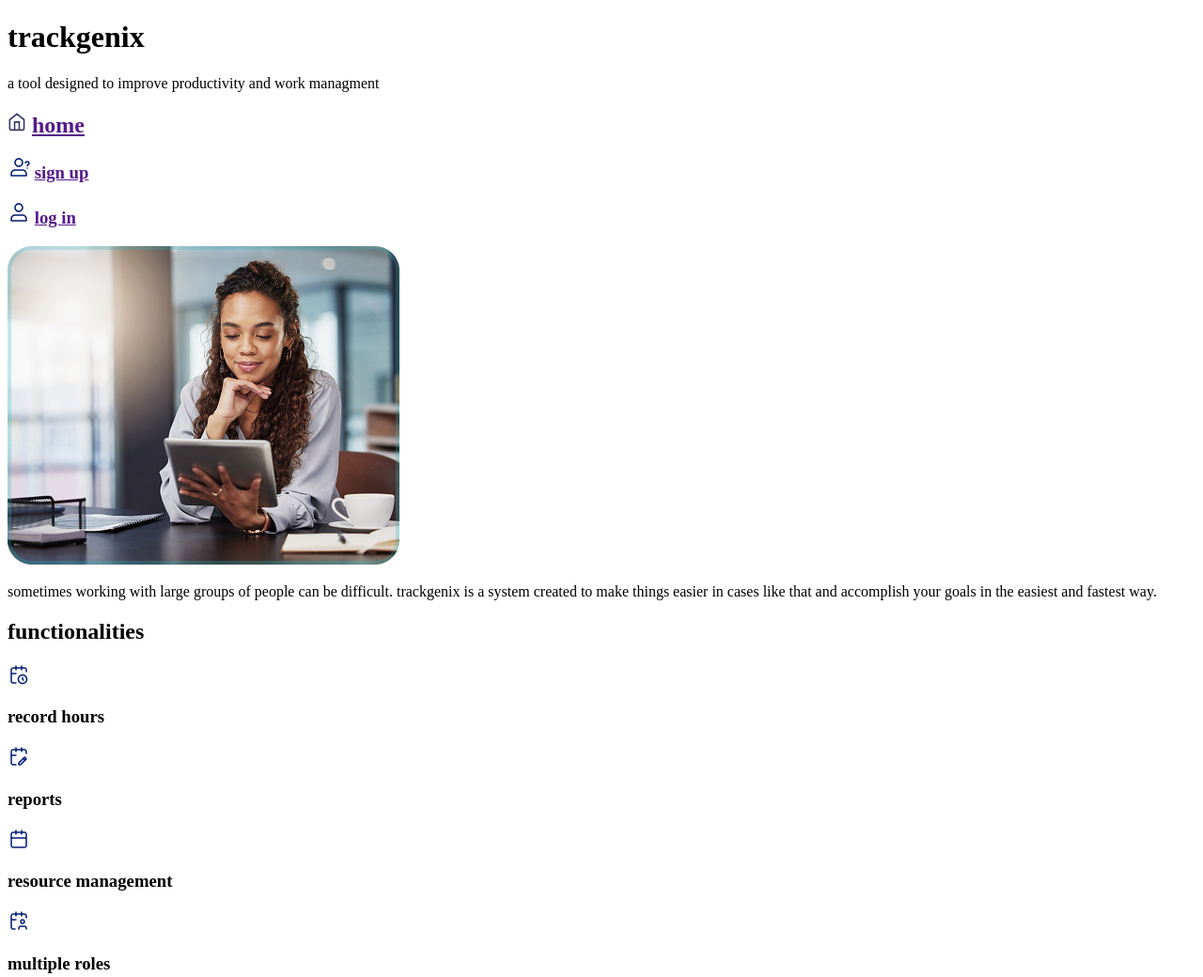
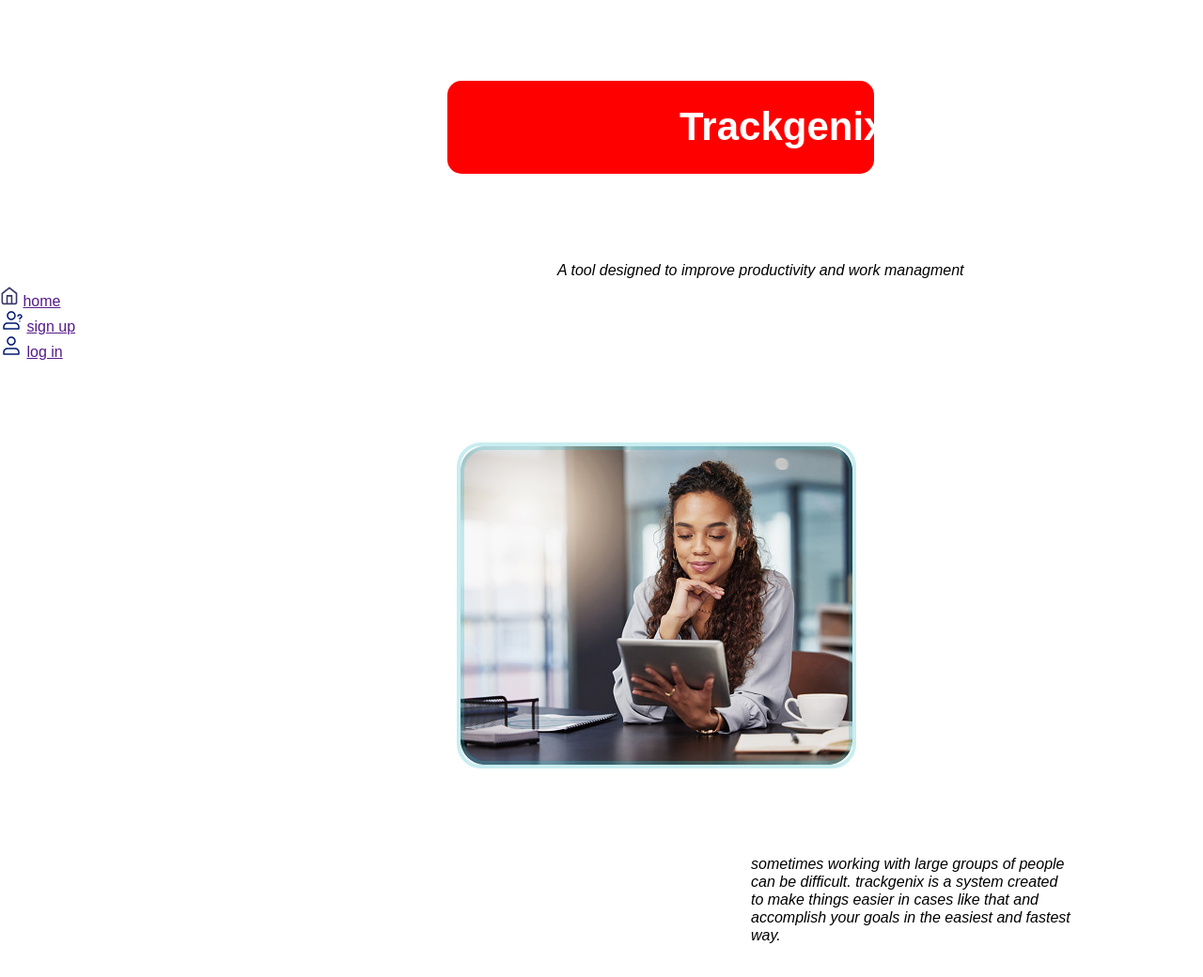
Before and after one commit to FabianDutraSilva/BaSP-A2022-Etapa-1, a plain HTML site: page Week-03/index.html in a window 1280 px wide. Shown: the top 1040 px of the page at 94% size. Drawn offline with Linux system fonts and the light colour scheme.

Commit message:
BaSP-W03-2022: add first page

```diff
--- /dev/null
+++ b/Week-03/css/style.css
@@ -0,0 +1,57 @@
+body{
+    color:#000000;
+    background: #FFFFFF;
+    font-family: Arial, Helvetica, sans-serif;
+}
+h1{
+    color: #FFFFFF;
+    background: #FF0000;
+
+    text-transform: capitalize;
+    font-style: normal;
+    font-weight: 700;
+    font-size: 42px;
+    line-height: 49px;
+
+    border-radius: 15px;
+    padding-top: 24px;
+    padding-bottom: 26px;
+    padding-left: 247px;
+    padding-right: 195px;
+    margin: 86px 350px 93px 476px;
+}
+.subtitle{
+    color: #000000;
+
+    width: 439px;
+    height: 25px;
+
+    font-style: italic;
+    font-weight: 400;
+    font-size: 16px;
+    line-height: 19px;
+    margin: 0px 480px 0px 593px;
+
+}
+.p1{
+    margin: 88px 139px 241px 486px;
+}
+#portrait{
+    box-sizing: border-box;
+    border: 4px solid rgba(39, 185, 194, 0.25);
+    border-radius: 26px;
+}
+#portrait-text{
+    width: 342px;
+    height: 124px;
+
+    font-style: italic;
+    font-weight: 400;
+    font-size: 16px;
+    line-height: 19px;
+
+    color: #000000;
+
+    float: right;
+    padding-top: 89px;
+}
--- a/Week-03/index.html
+++ b/Week-03/index.html
@@ -5,6 +5,11 @@
         <meta http-equiv="X-UA-Compatible" content="IE=edge">
         <meta name="viewport" content="width=device-width, initial-scale=1.0">
         <meta name="description" content="trackgenix landing page">
+        <link rel="stylesheet" href="css/reset.css">
+        <style>
+            @import url('https://fonts.googleapis.com/css2?family=Roboto+Flex:opsz@8..144&display=swap');
+        </style>
+        <link rel="stylesheet" type="text/css" href="css/style.css">
         <title>
             trackgenix landing
         </title>
@@ -14,8 +19,8 @@
             <h1>
                 trackgenix
             </h1>
-            <p>
-                a tool designed to improve productivity and work managment
+            <p class="subtitle">
+                A tool designed to improve productivity and work managment
             </p>
         </header>
         <aside>
@@ -38,13 +43,14 @@
                 </a>
             </h3>
         </aside>
-        <section>
-            <img src="assets/picture.jpg" alt="picture-html">
-            <p>
+        <section class="p1">
+            <img src="assets/picture.jpg" alt="picture-html" id="portrait">
+            <p id="portrait-text">
                 sometimes working with large groups of people can be difficult.
                 trackgenix is a system created to make things easier in cases like
                 that and accomplish your goals in the easiest and fastest way.
             </p>
+        </section>
             <h2>
                 functionalities
             </h2>
```
